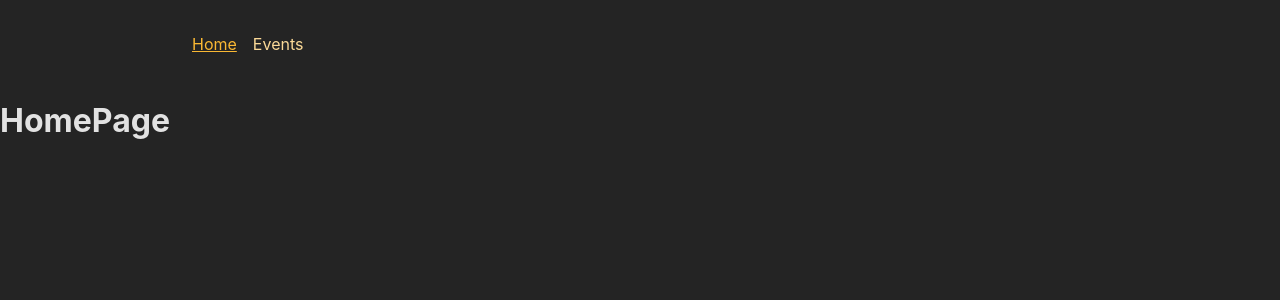
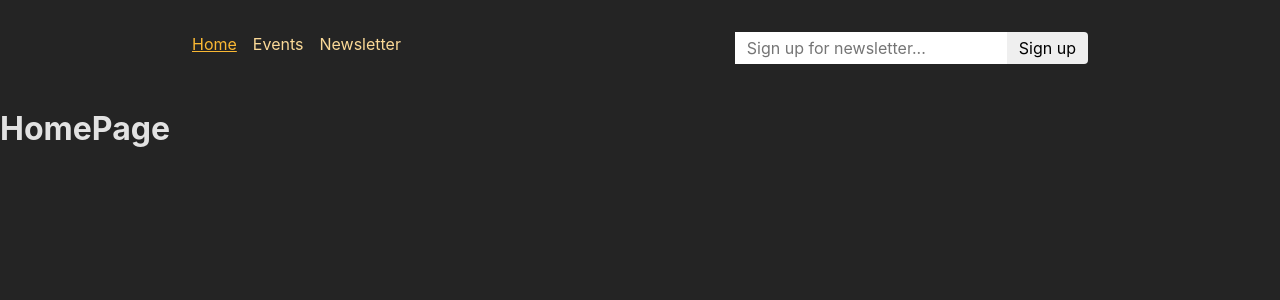
Before and after one commit to alperencngz/routerprojectnewsletter, a React (Create React App) app in the folder frontend/: page / in a window 1280 px wide. Shown: the top 300 px of the page. Built offline with nearby package versions, Linux system fonts and the light colour scheme.

Commit message:
Added some new parts for working on new features of router

```diff
--- a/frontend/src/App.js
+++ b/frontend/src/App.js
@@ -11,6 +11,7 @@
 import EventsRootLayout from "./pages/EventsRoot";
 import ErrorPage from "./pages/Error";
 import { action as manipulateEventAction } from "./components/EventForm";
+import NewsletterPage, {action as newsletterAction} from "./pages/Newsletter";
 
 const router = createBrowserRouter([
   {
@@ -54,6 +55,11 @@
           },
         ],
       },
+      {
+        path: "newsletter",
+        element: <NewsletterPage />,
+        action: newsletterAction,
+      }
     ]
   },
 ])
--- a/frontend/src/components/MainNavigation.js
+++ b/frontend/src/components/MainNavigation.js
@@ -1,6 +1,7 @@
 import { NavLink } from 'react-router-dom';
 
 import classes from './MainNavigation.module.css';
+import NewsletterSignup from './NewsletterSignup';
 
 function MainNavigation() {
   return (
@@ -8,16 +9,19 @@
       <nav>
         <ul className={classes.list}>
           <li>
-            <NavLink to="/"
+            <NavLink
+              to="/"
               className={({ isActive }) =>
                 isActive ? classes.active : undefined
               }
+              end
             >
               Home
             </NavLink>
           </li>
           <li>
-            <NavLink to="/events"
+            <NavLink
+              to="/events"
               className={({ isActive }) =>
                 isActive ? classes.active : undefined
               }
@@ -25,8 +29,19 @@
               Events
             </NavLink>
           </li>
+          <li>
+            <NavLink
+              to="/newsletter"
+              className={({ isActive }) =>
+                isActive ? classes.active : undefined
+              }
+            >
+              Newsletter
+            </NavLink>
+          </li>
         </ul>
       </nav>
+      <NewsletterSignup />
     </header>
   );
 }
--- /dev/null
+++ b/frontend/src/components/NewsletterSignup.js
@@ -0,0 +1,16 @@
+import classes from './NewsletterSignup.module.css';
+
+function NewsletterSignup() {
+  return (
+    <form method="post" className={classes.newsletter}>
+      <input
+        type="email"
+        placeholder="Sign up for newsletter..."
+        aria-label="Sign up for newsletter"
+      />
+      <button>Sign up</button>
+    </form>
+  );
+}
+
+export default NewsletterSignup;
--- /dev/null
+++ b/frontend/src/components/NewsletterSignup.module.css
@@ -0,0 +1,18 @@
+.newsletter input,
+.newsletter button {
+  font: inherit;
+  padding: 0.25rem 0.75rem;
+  border-radius: 0;
+  border: none;
+}
+
+.newsletter button {
+  border-top-right-radius: 4px;
+  border-bottom-right-radius: 4px;
+  cursor: pointer;
+}
+
+.newsletter button:hover {
+  background-color: var(--color-primary-300);
+  color: var(--color-gray-800);
+}
--- /dev/null
+++ b/frontend/src/pages/Newsletter.js
@@ -0,0 +1,21 @@
+import NewsletterSignup from '../components/NewsletterSignup';
+import PageContent from '../components/PageContent';
+
+function NewsletterPage() {
+    return (
+        <PageContent title="Join our awesome newsletter!">
+            <NewsletterSignup />
+        </PageContent>
+    );
+}
+
+export default NewsletterPage;
+
+export async function action({ request }) {
+    const data = await request.formData();
+    const email = data.get('email');
+
+    // send to backend newsletter server ...
+    console.log(email);
+    return { message: 'Signup successful!' };
+}
```
